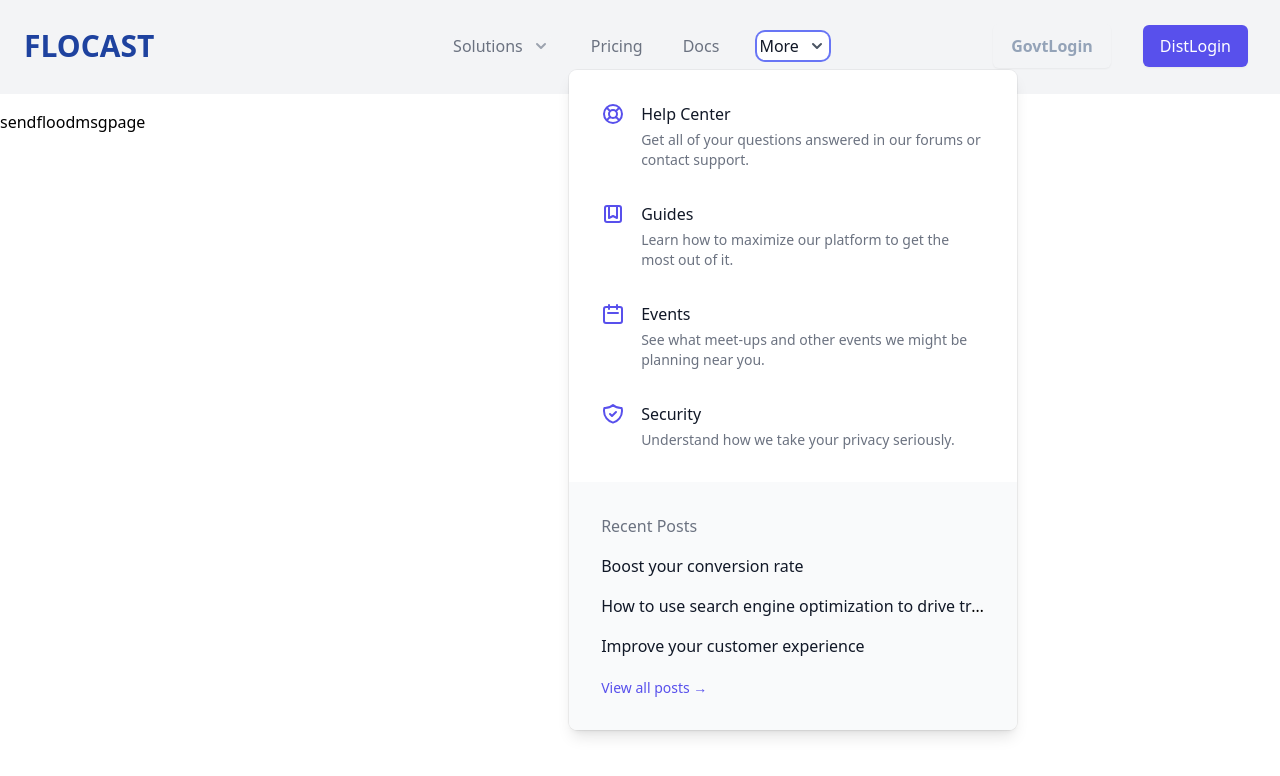
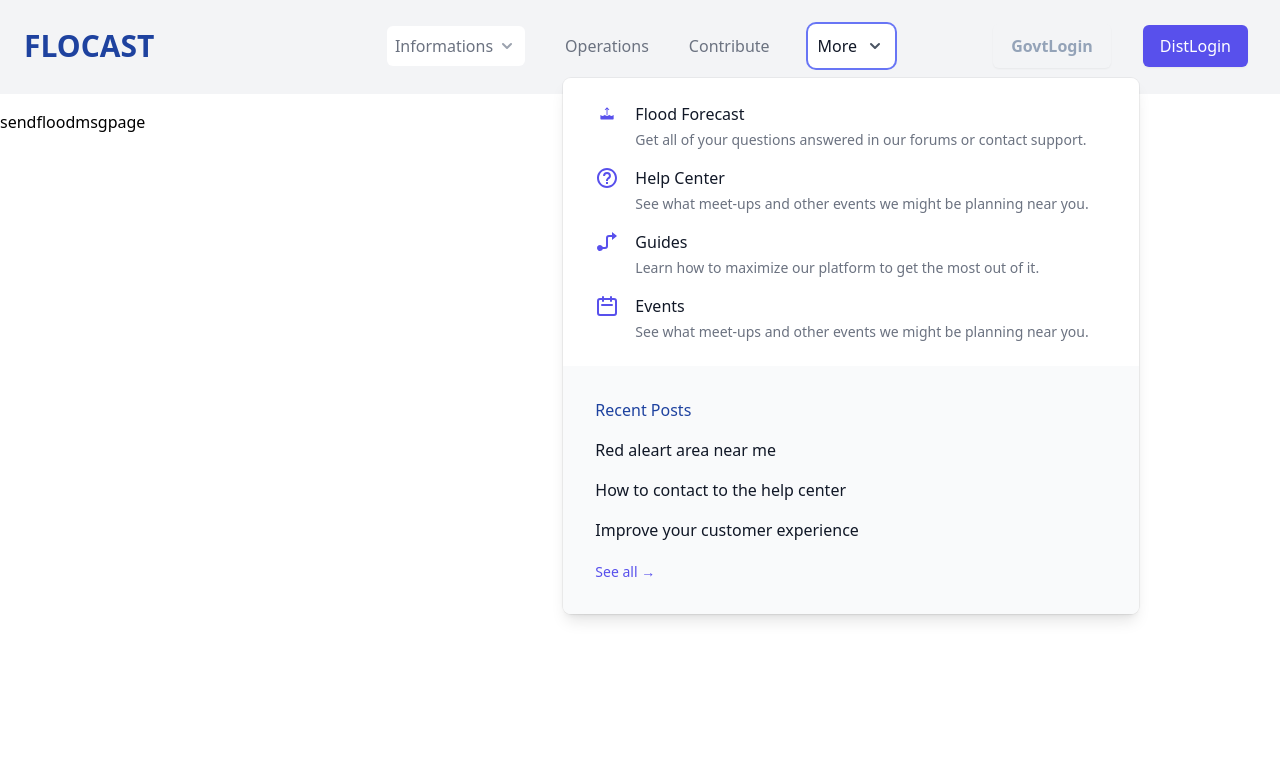
Before and after one commit to nmbaibhab/Flocast-SIH, a React (Create React App) app in the folder client/: page /govLogin in a window 1280 px wide. Both pictures are taken after a click on the button "More". Shown: the top 776 px of the page. Built offline with nearby package versions, Linux system fonts and the light colour scheme.

Commit message:
Final change in drop down and in the mobile view

```diff
--- a/client/package.json
+++ b/client/package.json
@@ -12,6 +12,7 @@
     "flowbite-react": "^0.1.6",
     "react": "^18.2.0",
     "react-dom": "^18.2.0",
+    "react-icons": "^4.4.0",
     "react-router-dom": "^6.3.0",
     "react-scripts": "5.0.1",
     "web-vitals": "^2.1.4"
--- a/client/src/components/Navbar/Navbar.jsx
+++ b/client/src/components/Navbar/Navbar.jsx
@@ -2,28 +2,33 @@
 import { Fragment } from "react";
 import { Popover, Transition } from "@headlessui/react";
 import {
-  BookmarkAltIcon,
   CalendarIcon,
-  ChartBarIcon,
   CursorClickIcon,
   MenuIcon,
-  PhoneIcon,
   PlayIcon,
-  RefreshIcon,
   ShieldCheckIcon,
-  SupportIcon,
-  ViewGridIcon,
   XIcon,
 } from "@heroicons/react/outline";
+import { HiOfficeBuilding } from "react-icons/hi";
+import { WiFlood } from "react-icons/wi";
+import { BiHelpCircle } from "react-icons/bi";
+import {
+  RiGuideFill,
+  RiMessage3Line,
+  RiCoinsLine,
+  RiEditCircleLine
+} from "react-icons/ri";
+import { MdAccessibility } from "react-icons/md";
+import { AiOutlineFileUnknown } from "react-icons/ai";
 import { ChevronDownIcon } from "@heroicons/react/solid";
 
-const solutions = [
+const informations = [
   {
-    name: "Analytics",
+    name: "Ministry Of Jal Sakti",
     description:
-      "Get a better understanding of where your traffic is coming from.",
-    href: "#",
-    icon: ChartBarIcon,
+      "Refer the website for the updates about flood situation maintained by Govt. of India",
+    href: " http://jalshakti-dowr.gov.in/",
+    icon: HiOfficeBuilding,
   },
   {
     name: "Engagement",
@@ -38,57 +43,75 @@ const solutions = [
     icon: ShieldCheckIcon,
   },
   {
-    name: "Integrations",
-    description: "Connect with third-party tools that you're already using.",
+    name: "Circulations",
+    description: "Show interst to circulate the important messages to whom has not yet got the information",
     href: "#",
-    icon: ViewGridIcon,
+    icon: RiEditCircleLine,
   },
   {
-    name: "Automations",
+    name: "Messaging System ",
     description:
-      "Build strategic funnels that will drive your customers to convert",
+      "Messaging the formation to the people who are affected to it or going to be",
     href: "#",
-    icon: RefreshIcon,
+    icon: RiMessage3Line,
   },
 ];
 const callsToAction = [
-  { name: "Watch Demo", href: "#", icon: PlayIcon },
-  { name: "Contact Sales", href: "#", icon: PhoneIcon },
+  { name: "See tutorial", href: "#", icon: PlayIcon },
+  { name: "Feedback", href: "#", icon: MdAccessibility },
 ];
+const operations = [
+  {
+    name: "Operations",
+    description:
+      "See what we do and deep dive to the entire process of serving our people",
+    href: "#",
+    icon: AiOutlineFileUnknown,
+  },
+  {
+    name: "Contribute",
+    description:
+      "Conribute to as per you to make ur nation safe",
+    href: "#",
+    icon: RiCoinsLine,
+  },
+]
 const resources = [
+  {
+    name: "Flood Forecast",
+    description:
+      "Get all of your questions answered in our forums or contact support.",
+    href: "http://ffs.tamcnhp.com/",
+    icon: WiFlood,
+  },
   {
     name: "Help Center",
     description:
-      "Get all of your questions answered in our forums or contact support.",
-    href: "#",
-    icon: SupportIcon,
+      "See what meet-ups and other events we might be planning near you.",
+    href: "https://nidm.gov.in/",
+    icon: BiHelpCircle,
   },
   {
     name: "Guides",
     description:
       "Learn how to maximize our platform to get the most out of it.",
     href: "#",
-    icon: BookmarkAltIcon,
+    icon: RiGuideFill,
   },
   {
     name: "Events",
     description:
       "See what meet-ups and other events we might be planning near you.",
-    href: "#",
+    href: "https://ndmindia.mha.gov.in/",
     icon: CalendarIcon,
   },
-  {
-    name: "Security",
-    description: "Understand how we take your privacy seriously.",
-    href: "#",
-    icon: ShieldCheckIcon,
-  },
+
 ];
 const recentPosts = [
-  { id: 1, name: "Boost your conversion rate", href: "#" },
+  { id: 1, name: "Red aleart area near me", href: "#" },
   {
     id: 2,
-    name: "How to use search engine optimization to drive traffic to your site",
+    name: "How to contact to the help center ",
     href: "#",
   },
   { id: 3, name: "Improve your customer experience", href: "#" },
@@ -128,14 +151,14 @@ export default function Example() {
                   <Popover.Button
                     className={classNames(
                       open ? "text-gray-900" : "text-gray-500",
-                      "group bg-gray-100 rounded-md inline-flex items-center text-base font-medium hover:text-gray-900 focus:outline-none focus:ring-2 focus:ring-offset-2 focus:ring-indigo-500"
+                      "group bg-white px-2 py-2  rounded-md inline-flex items-center text-base font-medium hover:text-gray-900 focus:outline-none focus:ring-2 focus:ring-offset-2 focus:ring-indigo-500"
                     )}
                   >
-                    <span>Solutions</span>
+                    <span>Informations</span>
                     <ChevronDownIcon
                       className={classNames(
                         open ? "text-gray-600" : "text-gray-400",
-                        "ml-2 h-5 w-5 group-hover:text-gray-500"
+                        "ml-1 h-5 w-5 group-hover:text-gray-500"
                       )}
                       aria-hidden="true"
                     />
@@ -150,14 +173,14 @@ export default function Example() {
                     leaveFrom="opacity-100 translate-y-0"
                     leaveTo="opacity-0 translate-y-1"
                   >
-                    <Popover.Panel className="absolute z-10 -ml-4 mt-3 transform px-2 w-screen max-w-md sm:px-0 lg:ml-0 lg:left-1/2 lg:-translate-x-1/2">
+                    <Popover.Panel className="absolute z-10 -ml-4 mt-3 transform px-2 w-screen max-w-xl sm:px-0 lg:ml-0 lg:left-1/2 lg:-translate-x-1/2">
                       <div className="rounded-lg shadow-lg ring-1 ring-black ring-opacity-5 overflow-hidden">
                         <div className="relative grid gap-6 bg-white px-5 py-6 sm:gap-8 sm:p-8">
-                          {solutions.map((item) => (
+                          {informations.map((item) => (
                             <a
                               key={item.name}
                               href={item.href}
-                              className="-m-3 p-3 flex items-start rounded-lg hover:bg-gray-50"
+                              className="-m-3 px-3 py-1 flex items-start rounded-lg hover:bg-gray-50"
                             >
                               <item.icon
                                 className="flex-shrink-0 h-6 w-6 text-indigo-600"
@@ -199,15 +222,15 @@ export default function Example() {
 
             <a
               href="#"
-              className="text-base font-medium text-gray-500 hover:text-gray-900"
+              className="text-base my-2 font-medium text-gray-500 hover:text-gray-900"
             >
-              Pricing
+              Operations
             </a>
             <a
               href="#"
-              className="text-base font-medium text-gray-500 hover:text-gray-900"
+              className="text-base my-2 font-medium text-gray-500 hover:text-gray-900"
             >
-              Docs
+              Contribute
             </a>
 
             <Popover className="relative">
@@ -216,7 +239,7 @@ export default function Example() {
                   <Popover.Button
                     className={classNames(
                       open ? "text-gray-900" : "text-gray-500",
-                      "group bg-white rounded-md inline-flex items-center text-base font-medium hover:text-gray-900 focus:outline-none focus:ring-2 focus:ring-offset-2 focus:ring-indigo-500"
+                      "group bg-white px-2 py-2 rounded-md inline-flex items-center text-base font-medium hover:text-gray-900 focus:outline-none focus:ring-2 focus:ring-offset-2 focus:ring-indigo-500"
                     )}
                   >
                     <span>More</span>
@@ -238,14 +261,14 @@ export default function Example() {
                     leaveFrom="opacity-100 translate-y-0"
                     leaveTo="opacity-0 translate-y-1"
                   >
-                    <Popover.Panel className="absolute z-10 left-1/2 transform -translate-x-1/2 mt-3 px-2 w-screen max-w-md sm:px-0">
+                    <Popover.Panel className="absolute z-10 left-1/2 transform -translate-x-1/2 mt-3 px-2 w-screen max-w-xl sm:px-0">
                       <div className="rounded-lg shadow-lg ring-1 ring-black ring-opacity-5 overflow-hidden">
                         <div className="relative grid gap-6 bg-white px-5 py-6 sm:gap-8 sm:p-8">
                           {resources.map((item) => (
                             <a
                               key={item.name}
                               href={item.href}
-                              className="-m-3 p-3 flex items-start rounded-lg hover:bg-gray-50"
+                              className="-m-3 px-3 py-1 flex items-start rounded-lg hover:bg-gray-50"
                             >
                               <item.icon
                                 className="flex-shrink-0 h-6 w-6 text-indigo-600"
@@ -262,9 +285,9 @@ export default function Example() {
                             </a>
                           ))}
                         </div>
-                        <div className="px-5 py-5 bg-gray-50 sm:px-8 sm:py-8">
+                        <div className="px-5 bg-gray-50 sm:px-8 sm:py-8">
                           <div>
-                            <h3 className="text-base font-medium text-gray-500">
+                            <h3 className="text-base font-medium text-blue-800">
                               Recent Posts
                             </h3>
                             <ul role="list" className="mt-4 space-y-4">
@@ -289,7 +312,7 @@ export default function Example() {
                               className="font-medium text-indigo-600 hover:text-indigo-500"
                             >
                               {" "}
-                              View all posts{" "}
+                              See all{" "}
                               <span aria-hidden="true">&rarr;</span>
                             </a>
                           </div>
@@ -302,7 +325,7 @@ export default function Example() {
             </Popover>
           </Popover.Group>
           <div className="hidden md:flex items-center justify-end md:flex-1 lg:w-0">
-          <button
+            <button
               href="#"
               className="ml-8 whitespace-nowrap inline-flex items-center justify-center px-4 py-2 border-2 border-indigo-600 border-transparent rounded-md shadow-sm text-base text-slate-400 font-bold hover:text-white hover:bg-indigo-700 ease-in duration-200"
             >
@@ -334,12 +357,8 @@ export default function Example() {
           <div className="rounded-lg shadow-lg ring-1 ring-black ring-opacity-5 bg-white divide-y-2 divide-gray-50">
             <div className="pt-5 pb-6 px-5">
               <div className="flex items-center justify-between">
-                <div>
-                  <img
-                    className="h-8 w-auto"
-                    src="https://tailwindui.com/img/logos/workflow-mark.svg?color=indigo&shade=600"
-                    alt="Workflow"
-                  />
+                <div className="text-2xl font-extrabold text-blue-800">
+                  FLOCAST
                 </div>
                 <div className="-mr-2">
                   <Popover.Button className="bg-white rounded-md p-2 inline-flex items-center justify-center text-gray-400 hover:text-gray-500 hover:bg-gray-100 focus:outline-none focus:ring-2 focus:ring-inset focus:ring-indigo-500">
@@ -350,11 +369,11 @@ export default function Example() {
               </div>
               <div className="mt-6">
                 <nav className="grid gap-y-8">
-                  {solutions.map((item) => (
+                  {informations.map((item) => (
                     <a
                       key={item.name}
                       href={item.href}
-                      className="-m-3 p-3 flex items-center rounded-md hover:bg-gray-50"
+                      className="-m-3 p-3 flex items-center rounded-md hover:bg-gray-100"
                     >
                       <item.icon
                         className="flex-shrink-0 h-6 w-6 text-indigo-600"
@@ -369,45 +388,58 @@ export default function Example() {
               </div>
             </div>
             <div className="py-6 px-5 space-y-6">
+              <div className="grid grid-cols-2 gap-x-8">
+                {operations.map((item) => (
+                  <a
+                    key={item.name}
+                    href={item.href}
+                    className="-m-3 p-3 flex items-center rounded-md hover:bg-gray-100"
+                  >
+                    <item.icon
+                      className="flex-shrink-0 h-6 w-6 text-indigo-600"
+                      aria-hidden="true"
+                    />
+                    <span className="ml-3 text-base font-medium text-gray-900">
+                      {item.name}
+                    </span>
+                  </a>
+                ))}
+              </div>
+            </div>
+            <div className="py-6 px-5 space-y-6">
               <div className="grid grid-cols-2 gap-y-4 gap-x-8">
-                <a
-                  href="#"
-                  className="text-base font-medium text-gray-900 hover:text-gray-700"
-                >
-                  Pricing
-                </a>
-
-                <a
-                  href="#"
-                  className="text-base font-medium text-gray-900 hover:text-gray-700"
-                >
-                  Docs
-                </a>
                 {resources.map((item) => (
                   <a
                     key={item.name}
                     href={item.href}
-                    className="text-base font-medium text-gray-900 hover:text-gray-700"
+                    className="-m-3 p-3 flex items-center rounded-md hover:bg-gray-100"
                   >
-                    {item.name}
+                    <item.icon
+                      className="flex-shrink-0 h-6 w-6 text-indigo-600"
+                      aria-hidden="true"
+                    />
+                    <span className="ml-3 text-base font-medium text-gray-900">
+                      {item.name}
+                    </span>
                   </a>
                 ))}
               </div>
-              <div>
-                <a
+              <div className="space-y-2">
+                <button
                   href="#"
-                  className="w-full flex items-center justify-center px-4 py-2 border border-transparent rounded-md shadow-sm text-base font-medium text-white bg-indigo-600 hover:bg-indigo-700"
+                  className="w-full whitespace-nowrap inline-flex items-center justify-center px-4 py-2 border-2 border-indigo-600 border-transparent rounded-md shadow-sm text-base text-slate-400 font-bold hover:text-white hover:bg-indigo-700 ease-in duration-200"
                 >
-                  Sign up
-                </a>
-                <p className="mt-6 text-center text-base font-medium text-gray-500">
-                  Existing customer?{" "}
-                  <a href="#" className="text-indigo-600 hover:text-indigo-500">
-                    Sign in
-                  </a>
-                </p>
+                  GovtLogin
+                </button>
+                <button
+                  href="#"
+                  className="w-full whitespace-nowrap inline-flex items-center justify-center px-4 py-2 border bg-indigo-600 border-transparent rounded-md shadow-sm text-base text-white font-medium hover:bg-indigo-700"
+                >
+                  DistLogin
+                </button>
               </div>
             </div>
+
           </div>
         </Popover.Panel>
       </Transition>
```
Also changed, not shown: 1 other file (tests, documents, lock files or other folders).
